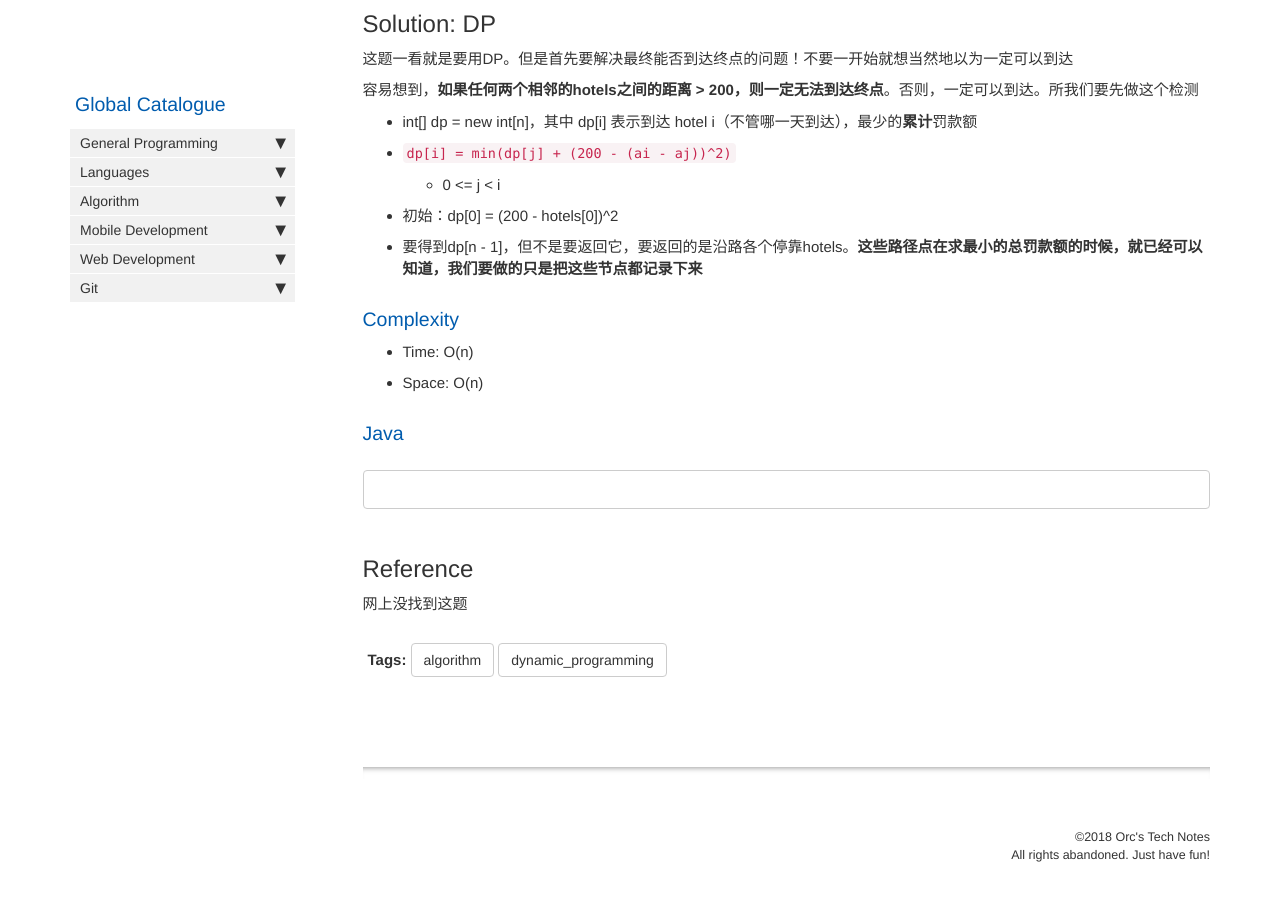
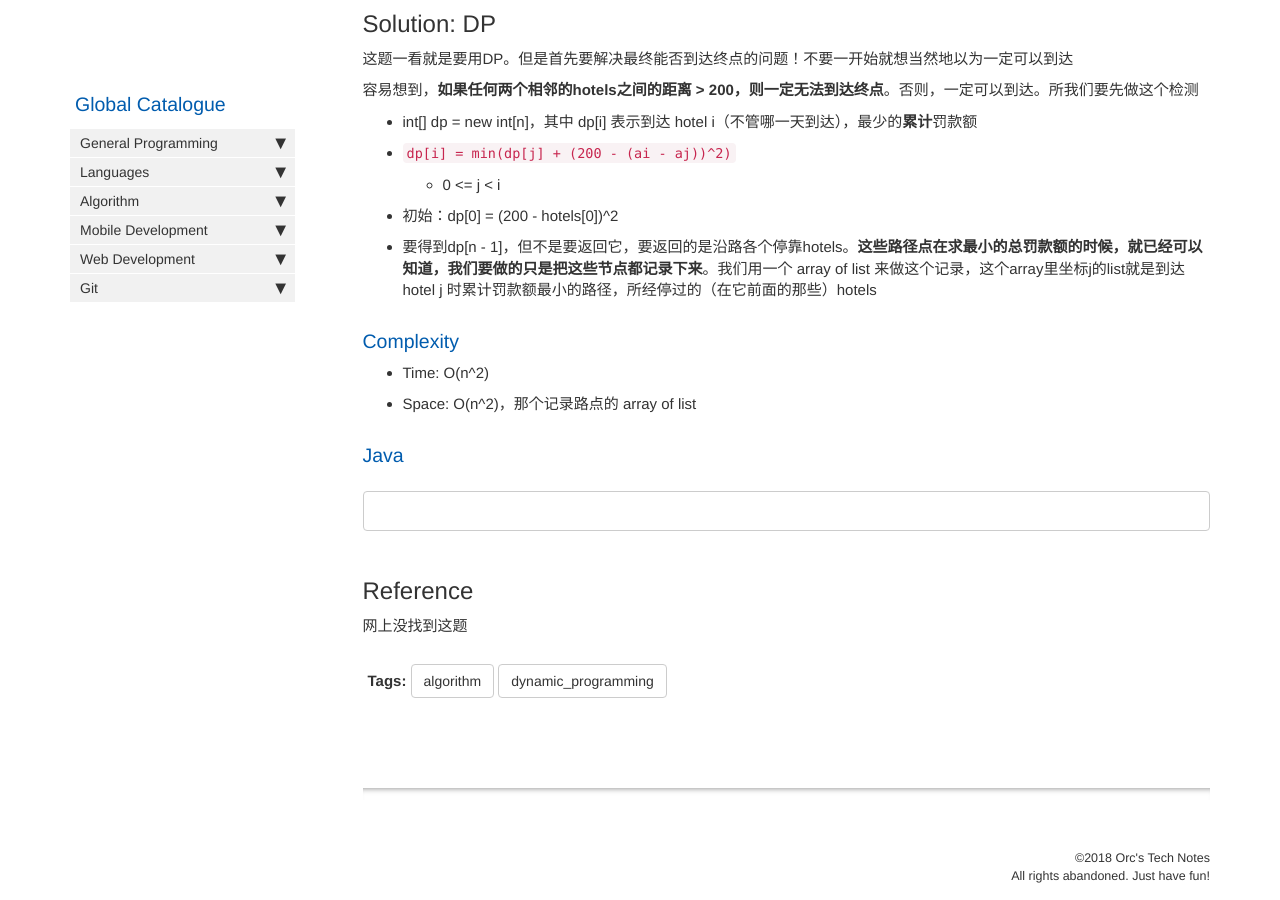
Before and after one commit to HungryOrc/hungryorc.github.io, a Jekyll site: the page built from pages/algorithm/algorithm_min_sum_penalty_along_hotels.md, in a window 1280 px wide and 900 px high, scrolled down 549 px. Built offline with Jekyll 4.4.1, drawn with Linux system fonts in a browser that asks for light colours; nearby versions of some CDN libraries; comment, search, counter and statistics services are not loaded.

Commit message:
Update algorithm_min_sum_penalty_along_hotels.md

````diff
--- a/pages/algorithm/algorithm_min_sum_penalty_along_hotels.md
+++ b/pages/algorithm/algorithm_min_sum_penalty_along_hotels.md
@@ -32,11 +32,11 @@ toc: false
 * `dp[i] = min(dp[j] + (200 - (ai - aj))^2)`
   * 0 <= j < i
 * 初始：dp[0] = (200 - hotels[0])^2
-* 要得到dp[n - 1]，但不是要返回它，要返回的是沿路各个停靠hotels。**这些路径点在求最小的总罚款额的时候，就已经可以知道，我们要做的只是把这些节点都记录下来**
+* 要得到dp[n - 1]，但不是要返回它，要返回的是沿路各个停靠hotels。**这些路径点在求最小的总罚款额的时候，就已经可以知道，我们要做的只是把这些节点都记录下来**。我们用一个 array of list 来做这个记录，这个array里坐标j的list就是到达 hotel j 时累计罚款额最小的路径，所经停过的（在它前面的那些）hotels
 
 ### Complexity
-* Time: O(n)
-* Space: O(n)
+* Time: O(n^2)
+* Space: O(n^2)，那个记录路点的 array of list
 
 ### Java
 ```java
````
